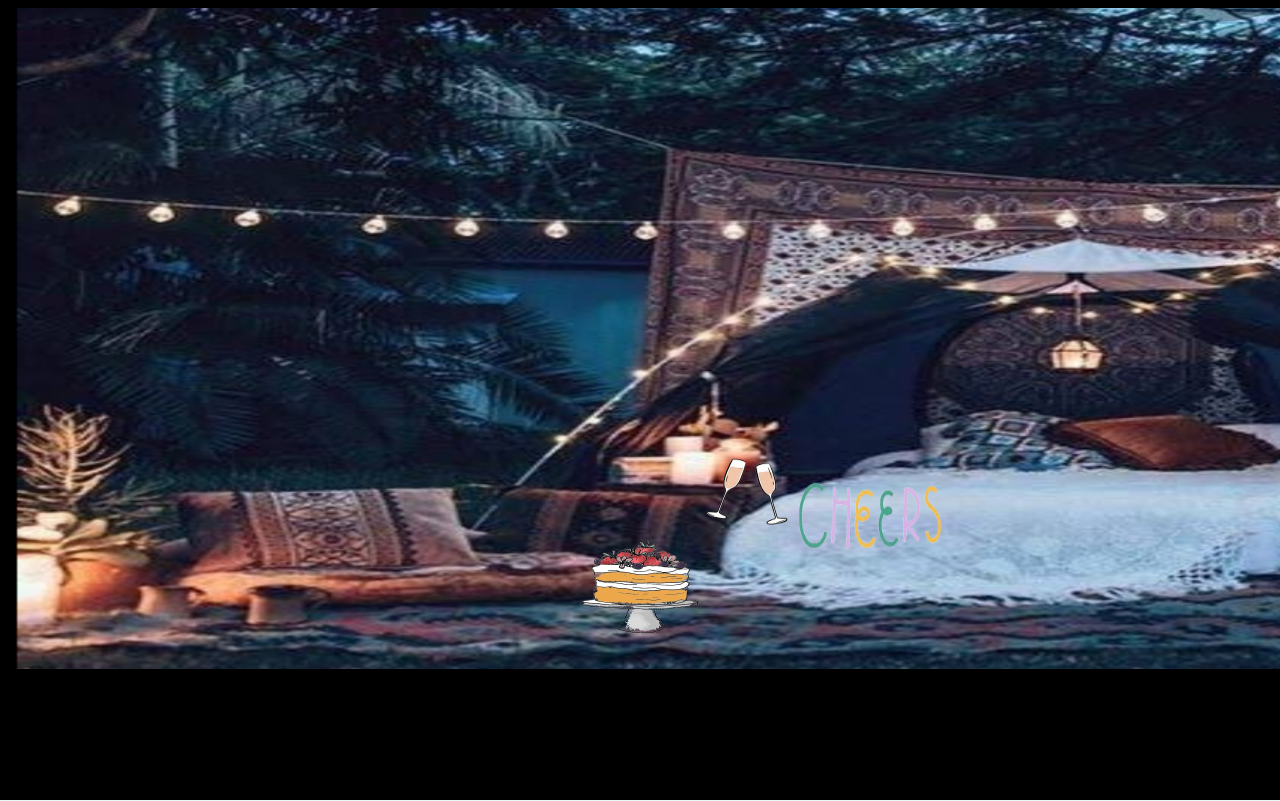
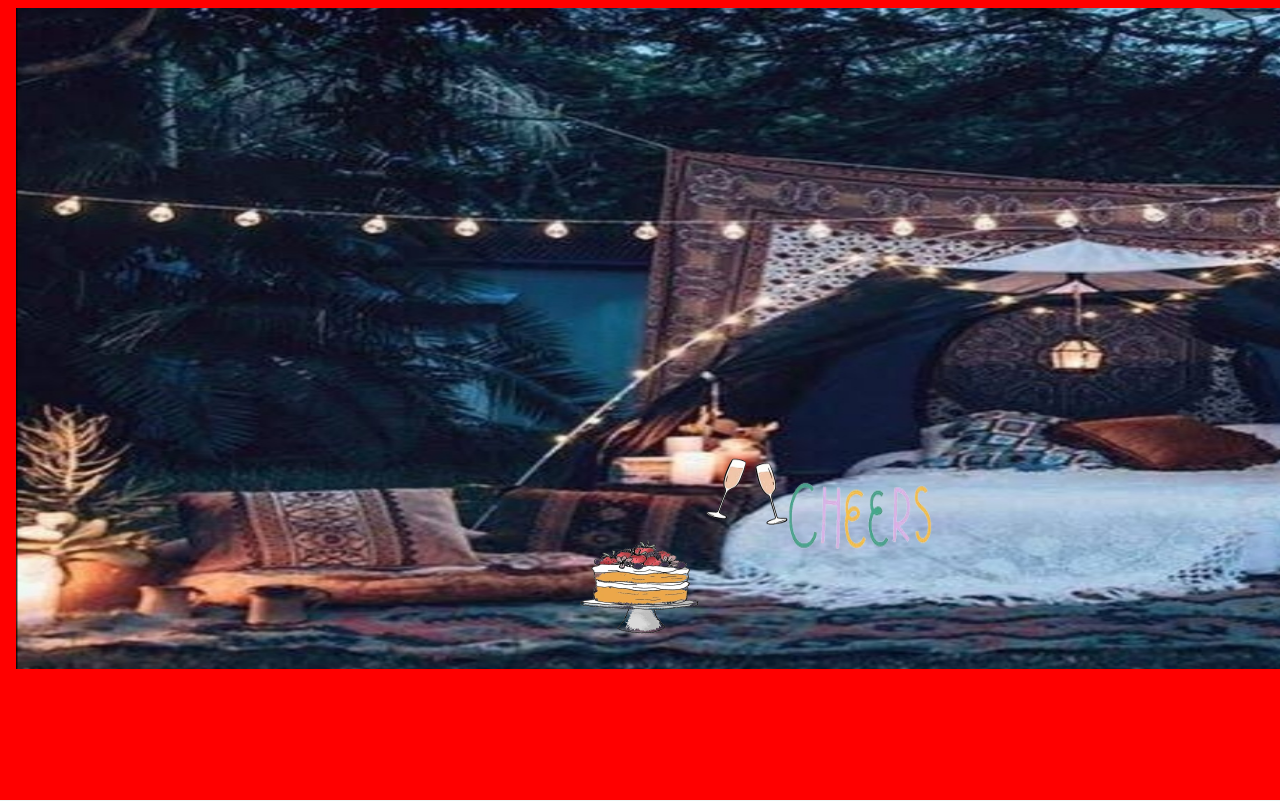
Before and after one commit to Subhlaxmi179/one, a PHP site: page /date.html in a window 1280 px wide; the page is wider, and only the part inside the window is pictured. Shown: the top 801 px of that part. Run offline with PHP 8.4, Linux system fonts and the light colour scheme; some web fonts are replaced.

Commit message:
Update datestyle.css

```diff
--- a/css/datestyle.css
+++ b/css/datestyle.css
@@ -1,9 +1,9 @@
 body{
-  background-color: black;
+  background-color: red;
   text-align: center;
 }
 .topc{
-  background-color: red;
+  background-color: black;
   margin: 0;
   height: 900px;
   position:absolute;
@@ -69,7 +69,7 @@ img
 }
 .cheers{
   position:relative;
-  left:-240px;
+  left:-250px;
   top:-250px;
   height:150px;
   width:150px;
```
